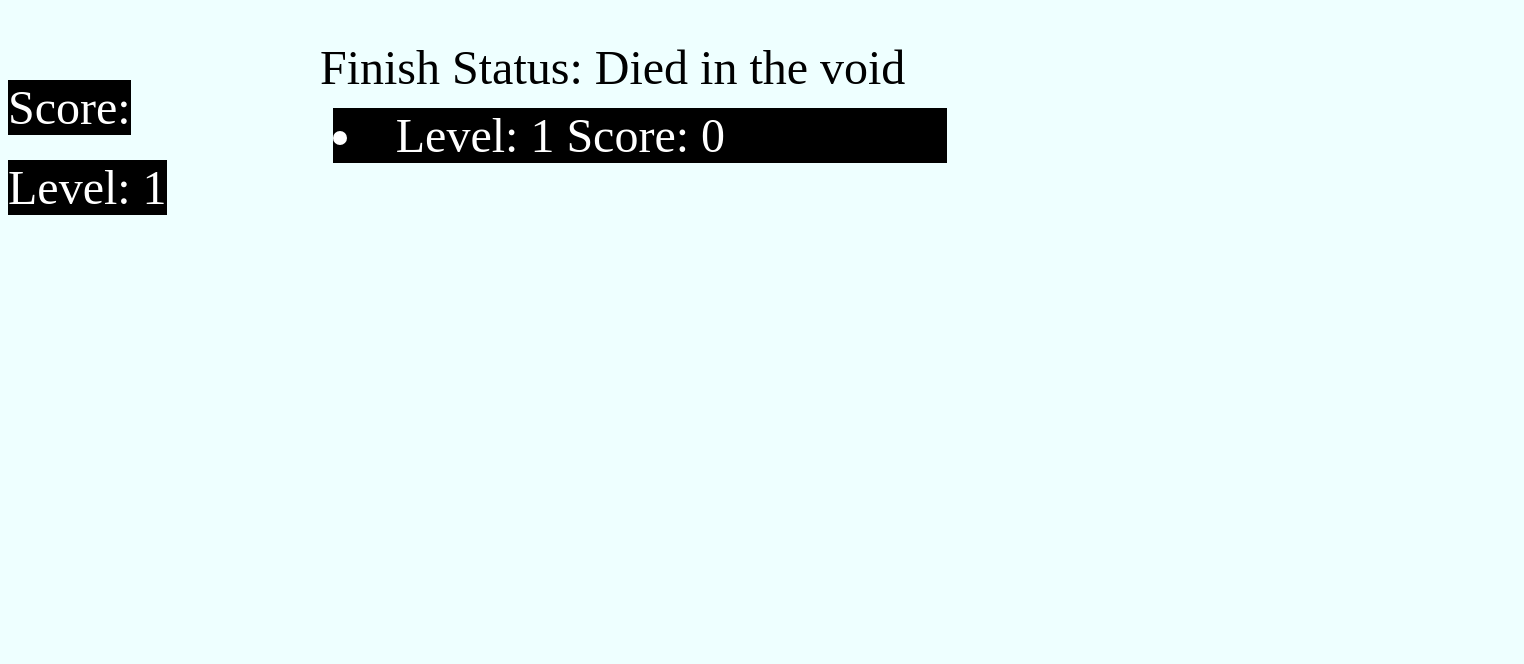
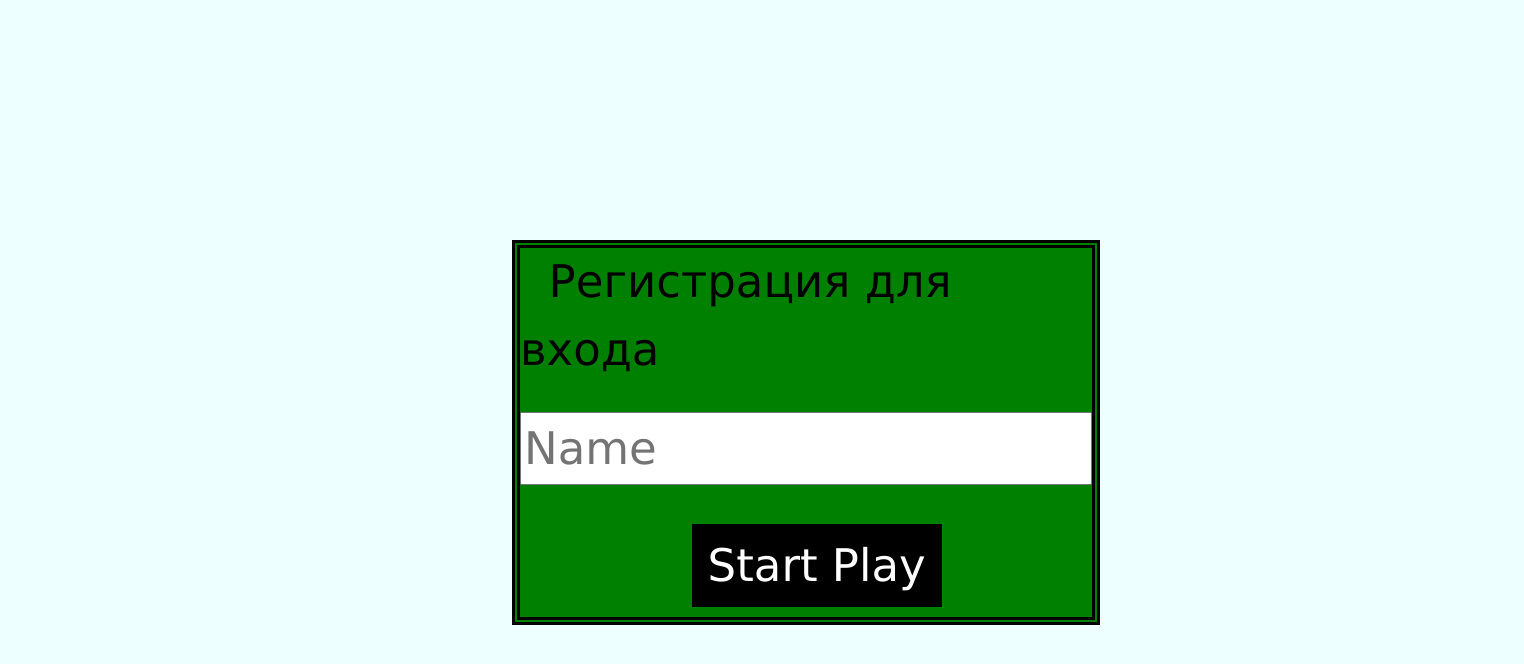
Before and after one commit to GabovYegor/DoodleJump_2, a plain HTML site: page index.html in a window 1280 px wide. Shown: the whole page, 1524 px wide, since content can reach past the window. Drawn offline with nearby package versions, Linux system fonts and the light colour scheme.

Commit message:
before refactoring

```diff
--- a/JSCode/Main.js
+++ b/JSCode/Main.js
@@ -1,5 +1,8 @@
 const canvas = document.getElementById('canvas');
 const ctx = canvas.getContext('2d');
 
-GameManager.currentLevel = 1;
-new GameManager(15, 2).startGameLoop();
+function startPlay() {
+    document.getElementById('RegistrationDiv').style.visibility = 'hidden';
+    GameManager.currentLevel = 1;
+    new GameManager(15, 2).startGameLoop();
+}
--- a/JSCode/Managers/GameManager.js
+++ b/JSCode/Managers/GameManager.js
@@ -1,6 +1,3 @@
-// gameLoopInterval, XActorSpeed, YActorSpeed, BackGroundColor, AccelarationOfGravity, ActorStyle (Abstract Factory)
-// mapToLoad
-
 class GameManager {
     static currentLevel;
     constructor(gameLoopInterval = 20, levelNumber = 0) {
@@ -11,9 +8,10 @@ class GameManager {
         this.collisionManager = new CollisionManager(this.actor, this.mapManager);
 
         this.levelNumber = levelNumber;
-        this.currentLevelHTML = document.getElementById('currentLevelNumber');
+        document.getElementById('currentLevelNumberDiv').style.visibility = 'visible';
+        document.getElementById('gameScoreDiv').style.visibility = 'visible';
         this.finishStatusHTML = document.getElementById('finishStatus');
-        this.currentLevelHTML.innerText = GameManager.currentLevel;
+        document.getElementById('currentLevelNumber').innerText = GameManager.currentLevel;
         this.gameScore = 0;
         this.isMoveRight = false;
         this.isMoveLeft = false;
@@ -123,18 +121,61 @@ class GameManager {
         clearInterval(this.timerDescriptionGameLoop);
         return;
     }
-
     gameOver() {
         clearInterval(this.timerDescriptionGameLoop);
         canvas.style.visibility = "hidden";
         let highScoreTable = document.getElementById('highScoreTableOl');
         document.getElementById('highScoreTableDiv').style.visibility = 'visible';
-        this.highScoreTable.addRecordToHighScoreTable({'level': GameManager.currentLevel, 'score': this.gameScore});
+        this.highScoreTable.addRecordToHighScoreTable(
+            {'name': document.getElementById('RegistrationName').value,
+                       'level': GameManager.currentLevel, 'score': this.gameScore});
         for(let record of this.highScoreTable.getHighScoreTable()) {
             let recordHTML = document.createElement('li');
-            recordHTML.innerText = "Level: " + record.level + "  Score: " + record.score;
+            recordHTML.innerText = "Name: " + record.name +" Level: " + record.level + "  Score: " + record.score;
             highScoreTable.append(recordHTML)
         }
         return;
     }
 }
+
+function initEventListeners(game) {
+    addEventListener('keydown', function (e) {
+        if (e.code === 'ArrowRight') {
+            game.isMoveRight = true;
+            if(game.actor.actorCurrentStateImage !== game.actor.actorShootStateImage) {
+                game.actor.actorCurrentStateImage = game.actor.actorRightStateImage;
+            }
+        }
+
+        if (e.code === 'ArrowLeft') {
+            game.isMoveLeft = true;
+            if(game.actor.actorCurrentStateImage !== game.actor.actorShootStateImage) {
+                game.actor.actorCurrentStateImage = game.actor.actorLeftStateImage;
+            }
+        }
+
+        if(e.code === 'Space') {
+            game.actor.actorCurrentStateImage = game.actor.actorShootStateImage;
+            game.actor.bullet.isBulletFired = true;
+            if(game.actor.bullet.yBulletLocation < 0) {
+                game.actor.bullet.xBulletLocation = game.actor.xActorLocation + game.actor.actorWidth / 2;
+                game.actor.bullet.yBulletLocation = game.actor.yActorLocation;
+                game.actor.actorShootSound.play();
+            }
+        }
+    });
+
+    addEventListener('keyup', function (e) {
+        if(e.code === 'ArrowRight'){
+            game.isMoveRight = false;
+        }
+
+        if(e.code === 'ArrowLeft'){
+            game.isMoveLeft = false;
+        }
+
+        if (e.code === 'Space') {
+            game.actor.actorCurrentStateImage = game.actor.actorLeftStateImage;
+        }
+    });
+}
--- a/JSCode/Managers/MapManager.js
+++ b/JSCode/Managers/MapManager.js
@@ -162,3 +162,14 @@ class MapManager {
         }
     }
 }
+
+function loadMap(path, map) {
+    var request = new XMLHttpRequest();
+    request.onreadystatechange = function () {
+        if (request.readyState === 4 && request.status === 200) {
+            map.parseMapProperties(request.responseText)
+        }
+    };
+    request.open("GET", path, false);
+    request.send();
+}
--- a/JSCode/helper.js
+++ /dev/null
@@ -1,52 +0,0 @@
-function loadMap(path, map) {
-    var request = new XMLHttpRequest();
-    request.onreadystatechange = function () {
-        if (request.readyState === 4 && request.status === 200) {
-            map.parseMapProperties(request.responseText)
-        }
-    };
-    request.open("GET", path, false);
-    request.send();
-}
-
-function initEventListeners(game) {
-    addEventListener('keydown', function (e) {
-        if (e.code === 'ArrowRight') {
-            game.isMoveRight = true;
-            if(game.actor.actorCurrentStateImage !== game.actor.actorShootStateImage) {
-                game.actor.actorCurrentStateImage = game.actor.actorRightStateImage;
-            }
-        }
-
-        if (e.code === 'ArrowLeft') {
-            game.isMoveLeft = true;
-            if(game.actor.actorCurrentStateImage !== game.actor.actorShootStateImage) {
-                game.actor.actorCurrentStateImage = game.actor.actorLeftStateImage;
-            }
-        }
-
-        if(e.code === 'Space') {
-            game.actor.actorCurrentStateImage = game.actor.actorShootStateImage;
-            game.actor.bullet.isBulletFired = true;
-            if(game.actor.bullet.yBulletLocation < 0) {
-                game.actor.bullet.xBulletLocation = game.actor.xActorLocation + game.actor.actorWidth / 2;
-                game.actor.bullet.yBulletLocation = game.actor.yActorLocation;
-                game.actor.actorShootSound.play();
-            }
-        }
-    });
-
-    addEventListener('keyup', function (e) {
-        if(e.code === 'ArrowRight'){
-            game.isMoveRight = false;
-        }
-
-        if(e.code === 'ArrowLeft'){
-            game.isMoveLeft = false;
-        }
-
-        if (e.code === 'Space') {
-            game.actor.actorCurrentStateImage = game.actor.actorLeftStateImage;
-        }
-    });
-}
--- a/index.html
+++ b/index.html
@@ -3,16 +3,26 @@
 <head>
     <meta charset="UTF-8">
     <title>Doodle Jump</title>
+    <link href='styles/RegistationStyle.css', rel='stylesheet'>
     <link href='styles/MainStyle.css', rel='stylesheet'>
     <link href='styles/GameStyle.css' , rel='stylesheet'>
     <link href='styles/HighScoreTableStyle.css', rel='stylesheet'>
+    <link href='https://www.w3schools.com/w3css/4/w3.css', rel='stylesheet'>
     <link rel="icon" type="image/x-icon" href="images/Actor/ActorLeft.png">
 </head>
 <body>
-    <div id="gameScoreDiv">
+    <div id="RegistrationDiv">
+        <label>Регистрация для входа</label>
+        <br>
+        <input placeholder="Name" id="RegistrationName">
+        <br>
+        <button class="w3-btn" onclick="startPlay()">Start Play</button>
+    </div>
+
+    <div id="gameScoreDiv" style="visibility: hidden">
         <span>Score: </span> <span id="score"></span>
     </div>
-    <div id="currentLevelNumberDiv">
+    <div id="currentLevelNumberDiv" style="visibility: hidden">
         <span>Level: </span> <span id="currentLevelNumber"></span>
     </div>
     <div id="highScoreTableDiv" style="visibility: hidden">
@@ -40,7 +50,6 @@
     <script src="JSCode/Managers/MapManager.js"></script>
     <script src="JSCode/Managers/CollisionManager.js"></script>
     <script src="JSCode/Managers/GameManager.js"></script>
-    <script src="JSCode/helper.js"></script>
     <script src="JSCode/Main.js"></script>
 </body>
 </html>
--- a/styles/MainStyle.css
+++ b/styles/MainStyle.css
@@ -5,5 +5,5 @@ body{
 canvas{
     position: absolute;
     left: 28%;
-    border: 8px double black;
+    /*border: 8px double black;*/
 }
--- /dev/null
+++ b/styles/RegistationStyle.css
@@ -0,0 +1,22 @@
+#RegistrationDiv {
+    position: absolute;
+    font-size: 300%;
+    top: 30%;
+    left: 40%;
+    border: 8px double black;
+    background-color: green;
+}
+
+#RegistrationDiv > label {
+    margin: 5%;
+}
+
+#RegistrationDiv > input {
+    margin: 5% 0%;
+}
+
+#RegistrationDiv > button {
+    margin: 10px 30%;
+    background-color: black;
+    color: white;
+}
```
